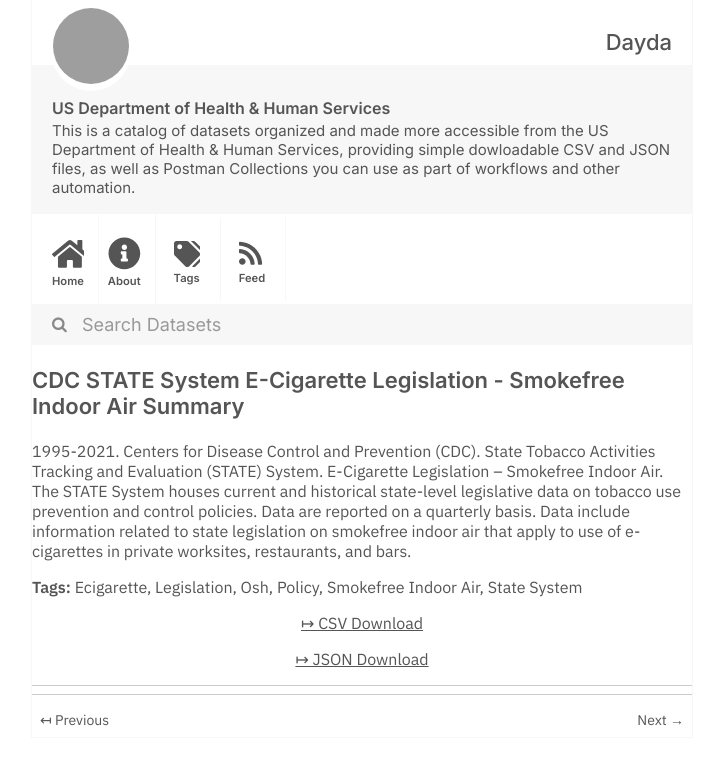
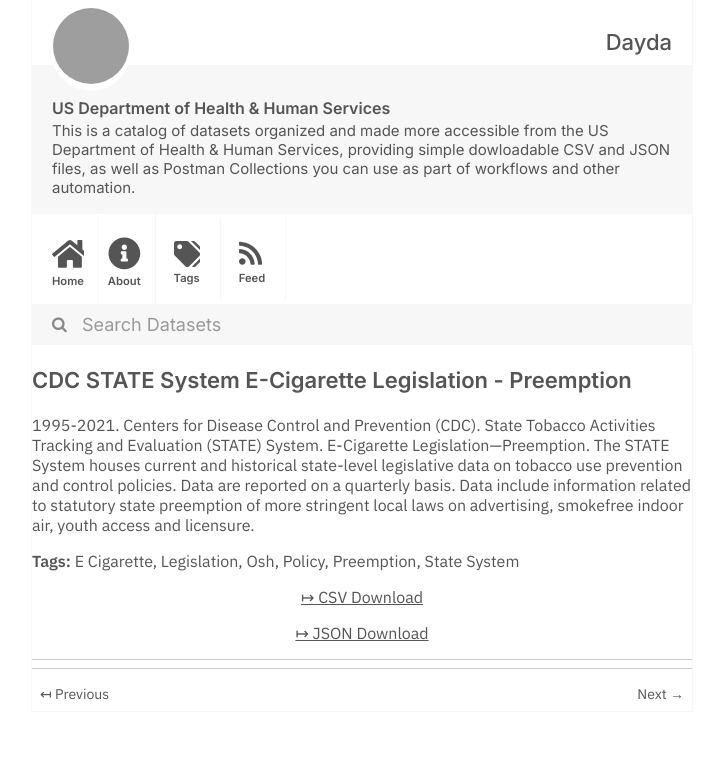
Before and after one commit to dayda-entities/us-department-of-health-and-human-services, a Jekyll site: the page built from _posts/2020-11-10-cdc-state-system-e-cigarette-l.md, in a window 1280 px wide, cut to the strip 0-765 px from the top of the page. Shown: the whole strip, without its empty margins (278-999 px from the left). Built offline with Jekyll 4.4.1, drawn with Linux system fonts in a browser that asks for light colours; grey boxes are pictures that could not be loaded.

Commit message:
Publish Data

```diff
--- a/_posts/2020-11-10-cdc-state-system-e-cigarette-l.md
+++ b/_posts/2020-11-10-cdc-state-system-e-cigarette-l.md
@@ -1,20 +1,20 @@
 ---
-title: CDC STATE System E-Cigarette Legislation - Smokefree Indoor Air Summary
-created: '2020-11-10T16:17:14.667430'
-modified: '2021-04-25T15:02:04.823052'
+title: CDC STATE System E-Cigarette Legislation - Preemption
+created: '2020-11-10T16:17:11.415403'
+modified: '2021-04-25T14:42:03.758400'
 state: active
 type: dataset
 tags:
-  - Ecigarette
+  - E Cigarette
   - Legislation
   - Osh
   - Policy
-  - Smokefree Indoor Air
+  - Preemption
   - State System
 groups: []
-csv_url: 'https://data.cdc.gov/api/views/i8t6-whzd/rows.csv?accessType=DOWNLOAD'
-json_url: 'https://data.cdc.gov/api/views/i8t6-whzd/rows.json?accessType=DOWNLOAD'
+csv_url: 'https://data.cdc.gov/api/views/piju-vf3p/rows.csv?accessType=DOWNLOAD'
+json_url: 'https://data.cdc.gov/api/views/piju-vf3p/rows.json?accessType=DOWNLOAD'
 layout: post
 
 ---
-1995-2021. Centers for Disease Control and Prevention (CDC). State Tobacco Activities Tracking and Evaluation (STATE) System. E-Cigarette Legislation – Smokefree Indoor Air. The STATE System houses current and historical state-level legislative data on tobacco use prevention and control policies. Data are reported on a quarterly basis. Data include information related to state legislation on smokefree indoor air that apply to use of e-cigarettes in private worksites, restaurants, and bars.
+1995-2021. Centers for Disease Control and Prevention (CDC). State Tobacco Activities Tracking and Evaluation (STATE) System.  E-Cigarette Legislation—Preemption. The STATE System houses current and historical state-level legislative data on tobacco use prevention and control policies.  Data are reported on a quarterly basis. Data include information related to statutory state preemption of more stringent local laws on advertising, smokefree indoor air, youth access and licensure.
```
